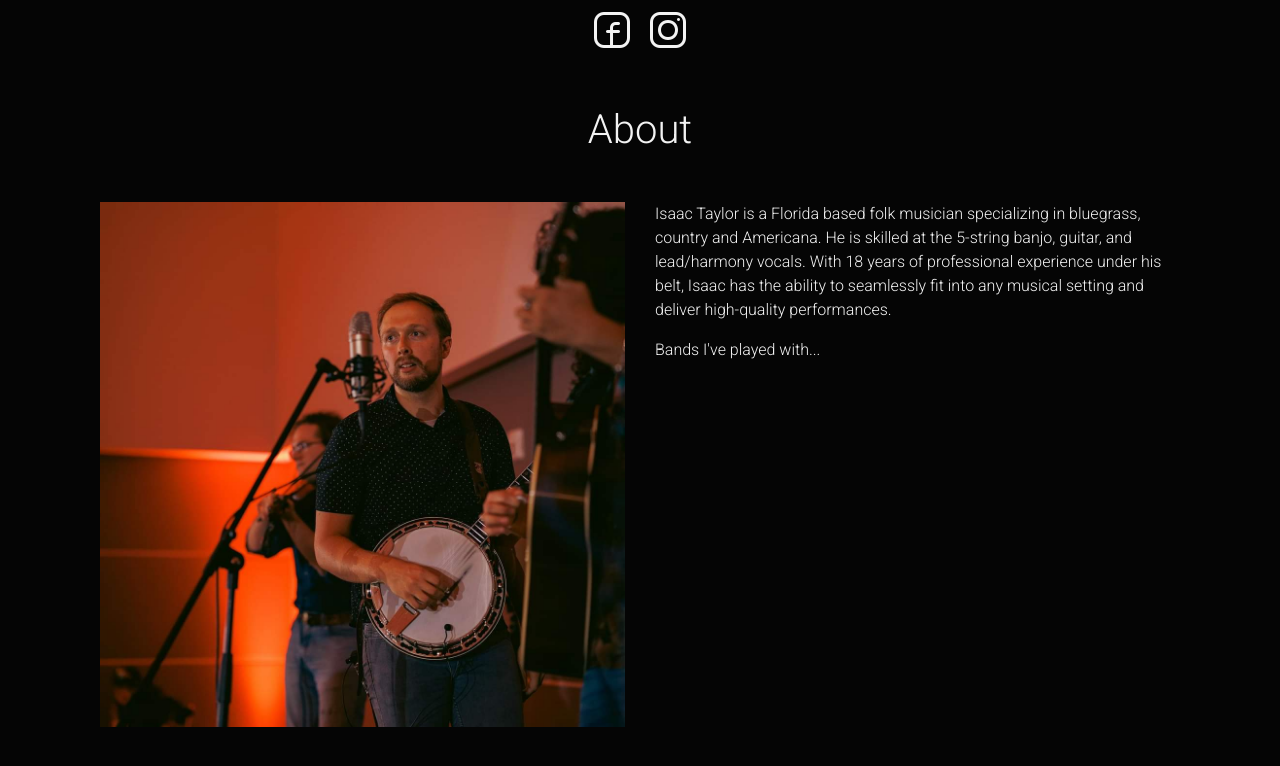
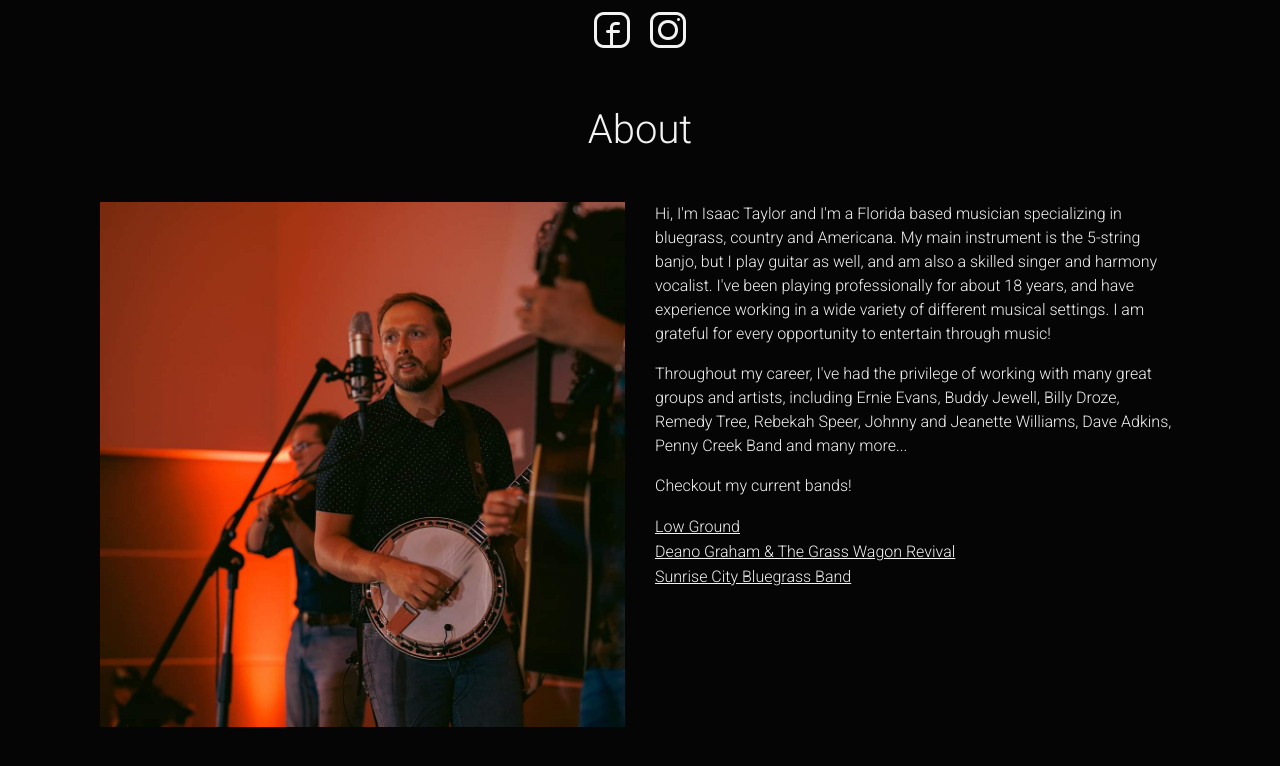
Before and after one commit to ITbanjo/music-website, a React (Create React App) app: page /about in a window 1280 px wide. Shown: the part 614-1380 px from the top of the page. Built offline with nearby package versions, Linux system fonts and the light colour scheme.

Commit message:
global variables and contact form functionality

```diff
--- a/package.json
+++ b/package.json
@@ -3,12 +3,14 @@
   "version": "0.1.0",
   "private": true,
   "dependencies": {
+    "@emailjs/browser": "^4.4.1",
     "@fontsource/roboto": "^5.0.14",
     "@google-cloud/local-auth": "^2.1.0",
     "@testing-library/jest-dom": "^5.17.0",
     "@testing-library/react": "^13.4.0",
     "@testing-library/user-event": "^13.5.0",
     "bootstrap": "^3.4.1",
+    "dotenv": "^16.4.5",
     "googleapis": "^105.0.0",
     "node-fetch": "^3.3.2",
     "react": "^18.3.1",
--- a/src/about/About.js
+++ b/src/about/About.js
@@ -9,14 +9,51 @@ function About() {
         <img src={isaacAbout} className="col-md-6 pb-3" />
         <div className="col-md-6">
           <p>
-            Isaac Taylor is a Florida based folk musician specializing in
-            bluegrass, country and Americana. He is skilled at the 5-string
-            banjo, guitar, and lead/harmony vocals. With 18 years of
-            professional experience under his belt, Isaac has the ability to
-            seamlessly fit into any musical setting and deliver high-quality
-            performances.
+            Hi, I'm Isaac Taylor and I'm a Florida based musician specializing
+            in bluegrass, country and Americana. My main instrument is the
+            5-string banjo, but I play guitar as well, and am also a skilled
+            singer and harmony vocalist. I've been playing professionally for
+            about 18 years, and have experience working in a wide variety of
+            different musical settings. I am grateful for every opportunity to
+            entertain through music!
           </p>
-          <p>Bands I've played with...</p>
+
+          <p>
+            Throughout my career, I've had the privilege of working with many
+            great groups and artists, including Ernie Evans, Buddy Jewell, Billy
+            Droze, Remedy Tree, Rebekah Speer, Johnny and Jeanette Williams,
+            Dave Adkins, Penny Creek Band and many more...
+          </p>
+
+          <p>Checkout my current bands!</p>
+
+          <div>
+            <a
+              href="https://lowgroundband.com/"
+              className="hyper-link"
+              target="_blank"
+            >
+              Low Ground
+            </a>
+          </div>
+          <div>
+            <a
+              href="https://deanograham.hearnow.com/"
+              className="hyper-link"
+              target="_blank"
+            >
+              Deano Graham & The Grass Wagon Revival
+            </a>
+          </div>
+          <div>
+            <a
+              href="https://www.facebook.com/sunrisecitybluegrassband"
+              className="hyper-link"
+              target="_blank"
+            >
+              Sunrise City Bluegrass Band
+            </a>
+          </div>
         </div>
       </article>
     </div>
--- a/src/contact/Contact.js
+++ b/src/contact/Contact.js
@@ -1,37 +1,67 @@
-import React from "react";
+import React, { useRef } from "react";
+import emailjs from "@emailjs/browser";
 
 function Contact() {
+  const form = useRef();
+
+  function modal() {
+    const modalMsg = `Message Sent`;
+    return window.confirm(modalMsg);
+  }
+
+  const SERVICE_ID = process.env.REACT_APP_EMAIL_SERVICE_ID;
+  const TEMPLATE_ID = process.env.REACT_APP_EMAIL_TEMPLATE_ID;
+  const PUBLIC_KEY = process.env.REACT_APP_EMAIL_PUBLIC_KEY;
+
+  const sendEmail = (e) => {
+    e.preventDefault();
+
+    emailjs
+      .sendForm(SERVICE_ID, TEMPLATE_ID, form.current, {
+        publicKey: PUBLIC_KEY,
+      })
+      .then(
+        () => {
+          console.log("SUCCESS!");
+        },
+        (error) => {
+          console.log("FAILED...", error.text);
+        }
+      );
+
+    e.target.reset();
+    modal();
+  };
+
   return (
-    <div>
+    <div className="col-md-6 mx-auto">
       <h1 className="text-center my-5">Contact</h1>
-      <form>
+
+      <form ref={form} onSubmit={sendEmail}>
         <div className="form-group">
-          <label for="email">Email address</label>
+          <label for="user_name">Full Name</label>
+          <input type="text" className="form-control" name="user_name" />
+        </div>
+
+        <div className="form-group">
+          <label for="user_email">Email Address</label>
           <input
             type="email"
             className="form-control"
-            id="email"
-            placeholder="name@example.com"
-          />
-        </div>
-        <div className="form-group">
-          <label for="subject">Subject</label>
-          <input
-            type="text"
-            className="form-control"
-            id="subject"
+            name="user_email"
             placeholder="name@example.com"
           />
         </div>
 
         <div className="form-group">
-          <label for="exampleFormControlTextarea1">Example textarea</label>
-          <textarea
-            className="form-control"
-            id="exampleFormControlTextarea1"
-            rows="3"
-          ></textarea>
-          <button type="submit" className="button my-2">
+          <label for="subject">Subject</label>
+          <input type="text" className="form-control" name="subject" />
+        </div>
+
+        <div className="form-group">
+          <label for="message">Message</label>
+          <textarea className="form-control" name="message" rows="3"></textarea>
+          <button type="submit" value="Send" className="button my-3">
             Submit
           </button>
         </div>
--- a/src/utils/api.js
+++ b/src/utils/api.js
@@ -1,15 +1,17 @@
 const headers = new Headers();
 
 export async function getAllCalendarEvents() {
-  const apiKey = "AIzaSyBdb3dQrl9aH3s_CNsCJcJoj165cbQOLJU";
-  const calendarId =
-    "f2af9d4571491c05e866e9a195759721ec8ebdbdbb3262f656826126a9c7b6d0@group.calendar.google.com";
-  const currentDateTime = new Date().toISOString();
-  const currentDate = currentDateTime.substring(0, 10);
-  console.log(currentDate);
+  const API_KEY = process.env.REACT_APP_GOOGLE_CAL_API_KEY;
+  const CALENDAR_ID = process.env.REACT_APP_CAL_ID;
+
+  const date = new Date();
+  date.setDate(date.getDate() - 1); // Set to yesterday
+  const dateString = date.toISOString();
+  const yesterday = dateString.substring(0, 10);
+  //console.log(process.env.REACT_APP_KEY);
 
   const url = new URL(
-    `https://www.googleapis.com/calendar/v3/calendars/${calendarId}/events?key=${apiKey}&maxResults=365&timeMin=${currentDate}T00:00:00.000-05:00&singleEvents=true&orderBy=startTime`
+    `https://www.googleapis.com/calendar/v3/calendars/${CALENDAR_ID}/events?key=${API_KEY}&maxResults=365&timeMin=${yesterday}T00:00:00.000-05:00&singleEvents=true&orderBy=startTime`
   );
   try {
     const response = await fetch(url);
```
Also changed, not shown: 2 other files (tests, documents, lock files or other folders).
